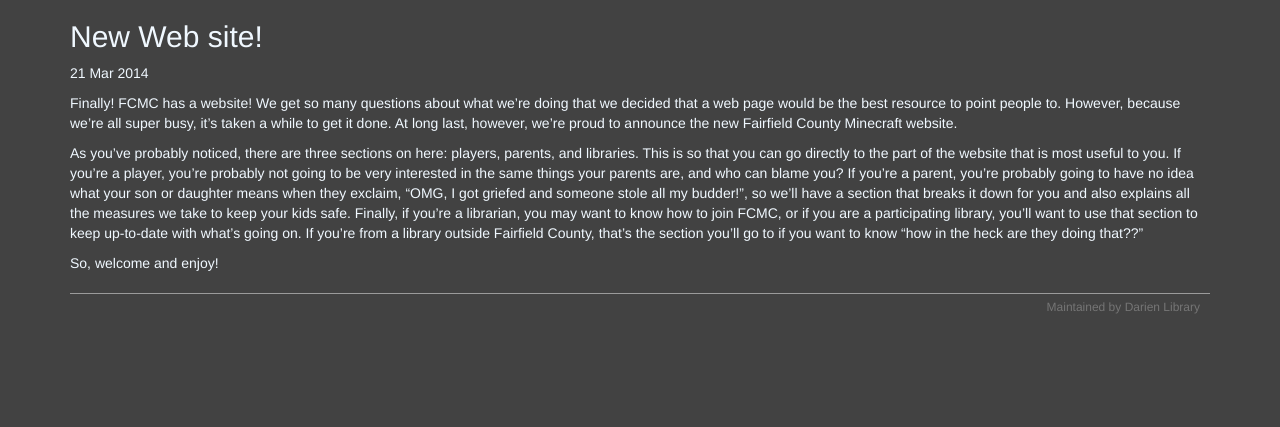
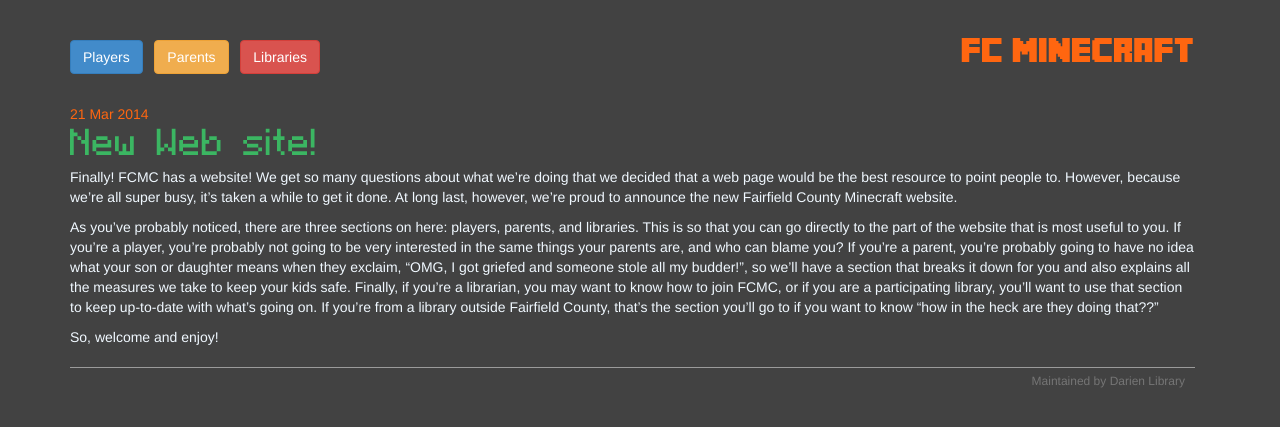
Before and after one commit to DarienLibrary/fcminecraft, a Jekyll site: the page built from _posts/2014-03-21-new-web-site.md, in a window 1280 px wide. Shown: the top 427 px of the page. Built offline with Jekyll 4.4.1, drawn with Linux system fonts in a browser that asks for light colours; nearby versions of some CDN libraries; Markdown is read by kramdown in place of the engine named in the settings; comment, search, counter and statistics services are not loaded.

Commit message:
Post template completed, added disqus

```diff
--- a/_layouts/post.html
+++ b/_layouts/post.html
@@ -1,9 +1,36 @@
 ---
 layout: bootstrap
 ---
-<h2>{{ page.title }}</h2>
-<p class="meta">{{ page.date | date_to_string }}</p>
 
-<div class="post">
-{{ content }}
+
+<div class="postbody sidepage col-sm-12">
+	<div class="postfloat"><h3><a href="/">FC Minecraft</a></h3></div>
+	<p>
+		<a href="/players.html" class="btn btn-primary btn-large">Players</a> &nbsp;
+		<a href="/parents.html" class="btn btn-warning btn-large">Parents</a> &nbsp;
+		<a href="/libraries.html" class="btn btn-danger btn-large">Libraries</a>
+	</p>
+
+	<div>
+	<p class="postdate">{{ page.date | date_to_string }}</p>
+	<h2>{{ page.title }}</h2>
+
+	<div class="post">
+		{{ content }}
+	</div>
+
+	 <div id="disqus_thread"></div>
+   <script type="text/javascript">
+   /* * * CONFIGURATION VARIABLES: EDIT BEFORE PASTING INTO YOUR WEBPAGE * * */
+   	var disqus_shortname = 'fcminecraft'; // required: replace example with your forum shortname
+
+     	/* * * DON'T EDIT BELOW THIS LINE * * */
+     	(function() {
+      	var dsq = document.createElement('script'); dsq.type = 'text/javascript'; dsq.async = true;
+        dsq.src = '//' + disqus_shortname + '.disqus.com/embed.js';
+        (document.getElementsByTagName('head')[0] || document.getElementsByTagName('body')[0]).appendChild(dsq);
+      })();
+    </script>
+    <noscript>Please enable JavaScript to view the <a href="http://disqus.com/?ref_noscript">comments powered by Disqus.</a></noscript>
+
 </div>
--- a/assets/css/custom.css
+++ b/assets/css/custom.css
@@ -158,6 +158,32 @@
 	font-family: 'Conv_Minecrafter_3', sans-serif;
 }
 
+.postfloat {
+	float: right;
+}
+
+.postfloat a {
+	color: #FF6610;
+}
+
+.postdate {
+	margin-top: 30px;
+	margin-bottom: 0px;
+	color: #FF6610;
+}
+
+.postdate_brief {
+	margin-bottom: 0px;
+	color: #FF6610;
+}
+
+.postbody h2, .postbody h4 {
+	margin-top: 0px;
+	padding-top: 0px;
+	font-family: 'Conv_Minecraftia';
+	color: #3BB662;
+}
+
 .foot-hr {
 	margin-top: 20px;
 	margin-bottom: 5px;
--- a/index.html
+++ b/index.html
@@ -72,7 +72,7 @@
 			<div class="container-fluid player-count center-block ffld-map">
 				<div class="text-center">
 					<h4>Currently Online:</h4>
-					<span id="num_players"></span>
+					<span id="num_players"><img src="assets/images/loader.gif"></span>
 					<script>
 						(function() {
   						var mcAPI = "http://fcminecraft.org/api/fcminecraft_api.php?callback=player_count";
```
Also changed, not shown: players.html (+4 -4 lines).
